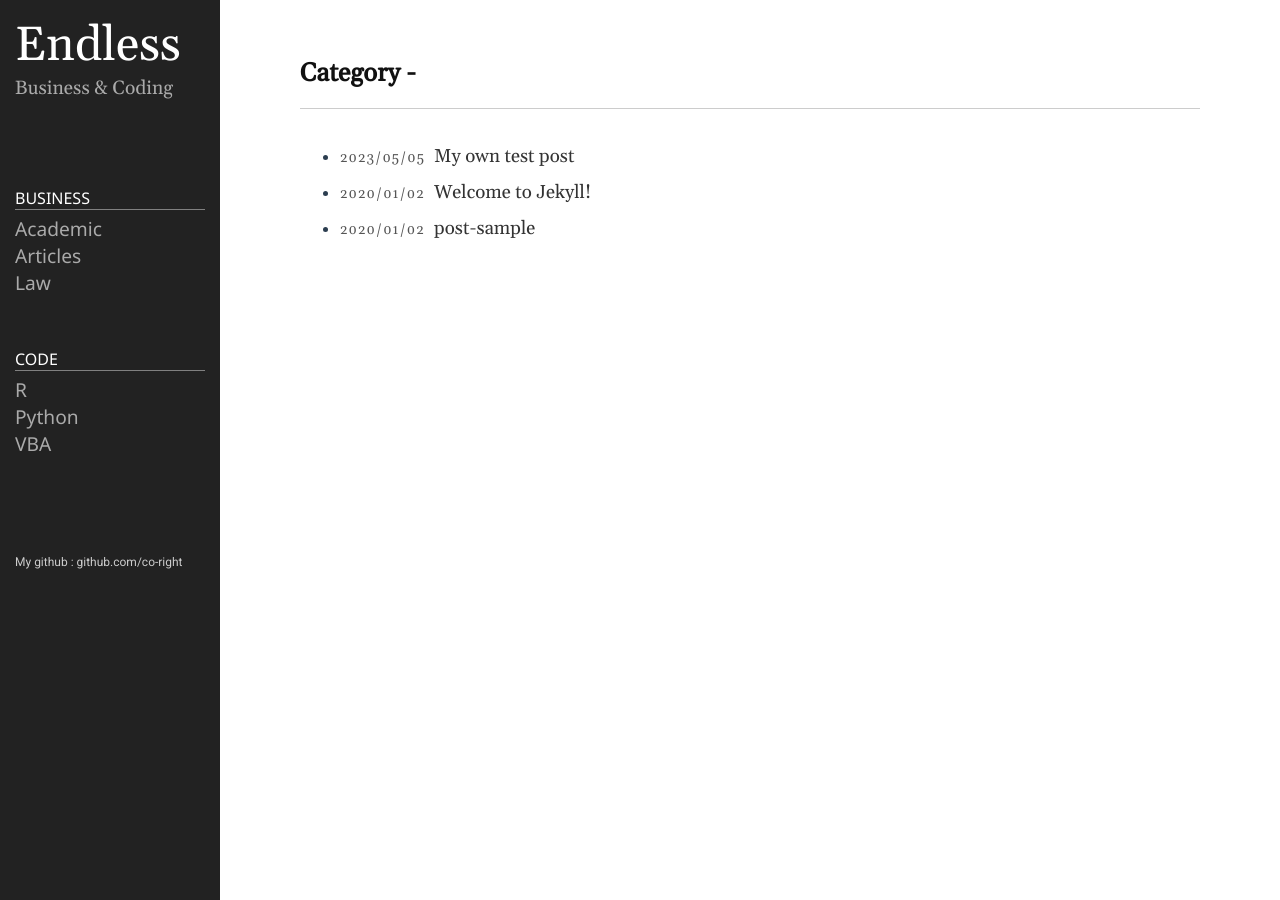
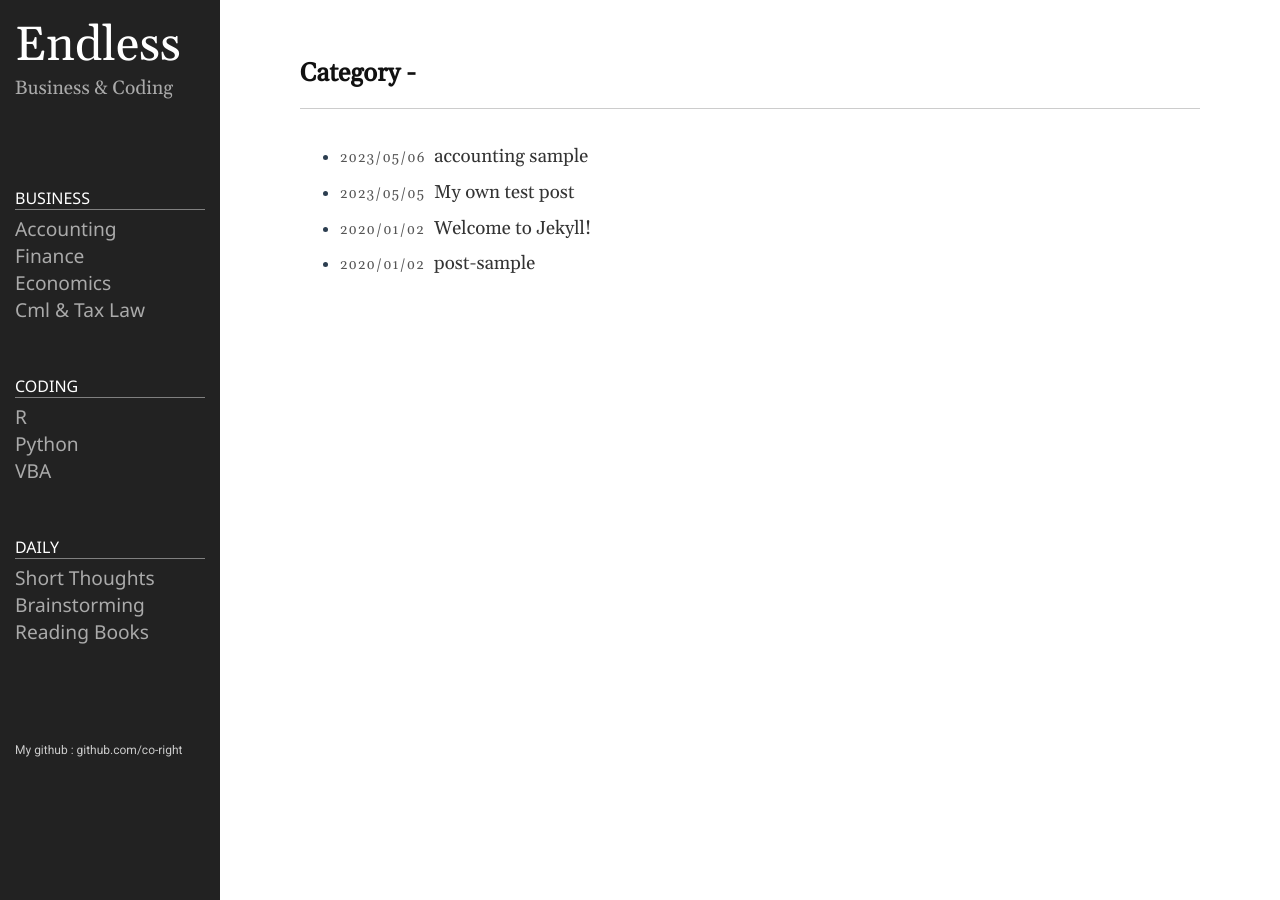
Before and after one commit to co-right/co-right.github.io, a Jekyll site: the page built from category.md, in a window 1280 px wide. Built offline with Jekyll 4.4.1, drawn with Linux system fonts in a browser that asks for light colours.

Commit message:
준비 거의 완료

```diff
--- a/_includes/sidebar.html
+++ b/_includes/sidebar.html
@@ -42,16 +42,25 @@
 
 
       <li class="nav-title">Business</li>
-	  <li>
-	  	<a class="nav-item" href="/jekyll/update/2020/01/02/welcome-to-jekyll">Academic</a>
+	   <li>
+	    	<a class="nav-item" href="/category/#accounting">
+				<span class="name">accounting</span>
+				<!--<span class="badge">1</span>-->
+	    	</a>
+ 		</li>
+
+	    <li>
+
+	 <li>
+	  	<a class="nav-item" href="/">Finance</a>
+	  </li>
+
+	 <li>
+	  	<a class="nav-item" href="/">Economics</a>
 	  </li>
 
 	<li>
-	  	<a class="nav-item" href="/">Articles</a>
-	  </li>
-
-	<li>
-	  	<a class="nav-item" href="/">Law</a>
+	  	<a class="nav-item" href="/">Cml & Tax Law</a>
 	  </li>
 
 
@@ -63,7 +72,7 @@
 
 
 
-      <li class="nav-title">Code</li>
+      <li class="nav-title">Coding</li>
 	  <li>
 	  	<a class="nav-item" href="/">R</a>
 	  </li>
@@ -79,6 +88,30 @@
 
 	</ul>
 </div>
+
+
+<div class="sidebar-item sidebar-nav">
+	<ul class="nav">
+
+
+
+      <li class="nav-title">Daily</li>
+	  <li>
+	  	<a class="nav-item" href="/">Short Thoughts</a>
+	  </li>
+
+	<li>
+	  	<a class="nav-item" href="/">Brainstorming</a>
+	  </li>
+
+	<li>
+	  	<a class="nav-item" href="/">Reading Books</a>
+	  </li>
+
+
+	</ul>
+</div>
+
 
 
 <!--
--- a/category.md
+++ b/category.md
@@ -1,5 +1,5 @@
 ---
 layout: category
-title: Category
+title: category
 permalink: /category/
 ---
```
Also changed, not shown: _includes/home.html (+9 -3 lines), _posts/2023-05-06-accounting-test.markdown (added, +16 -0 lines).
